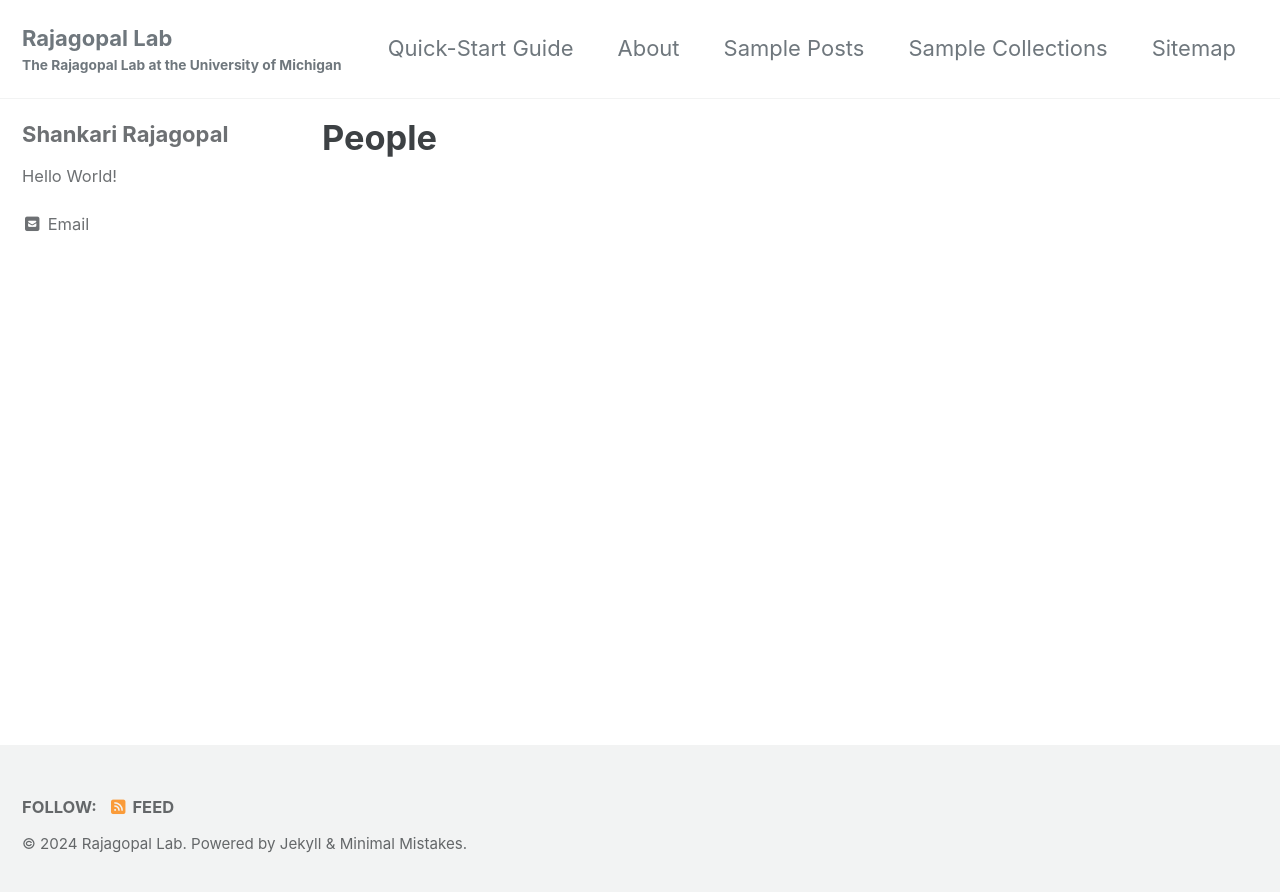
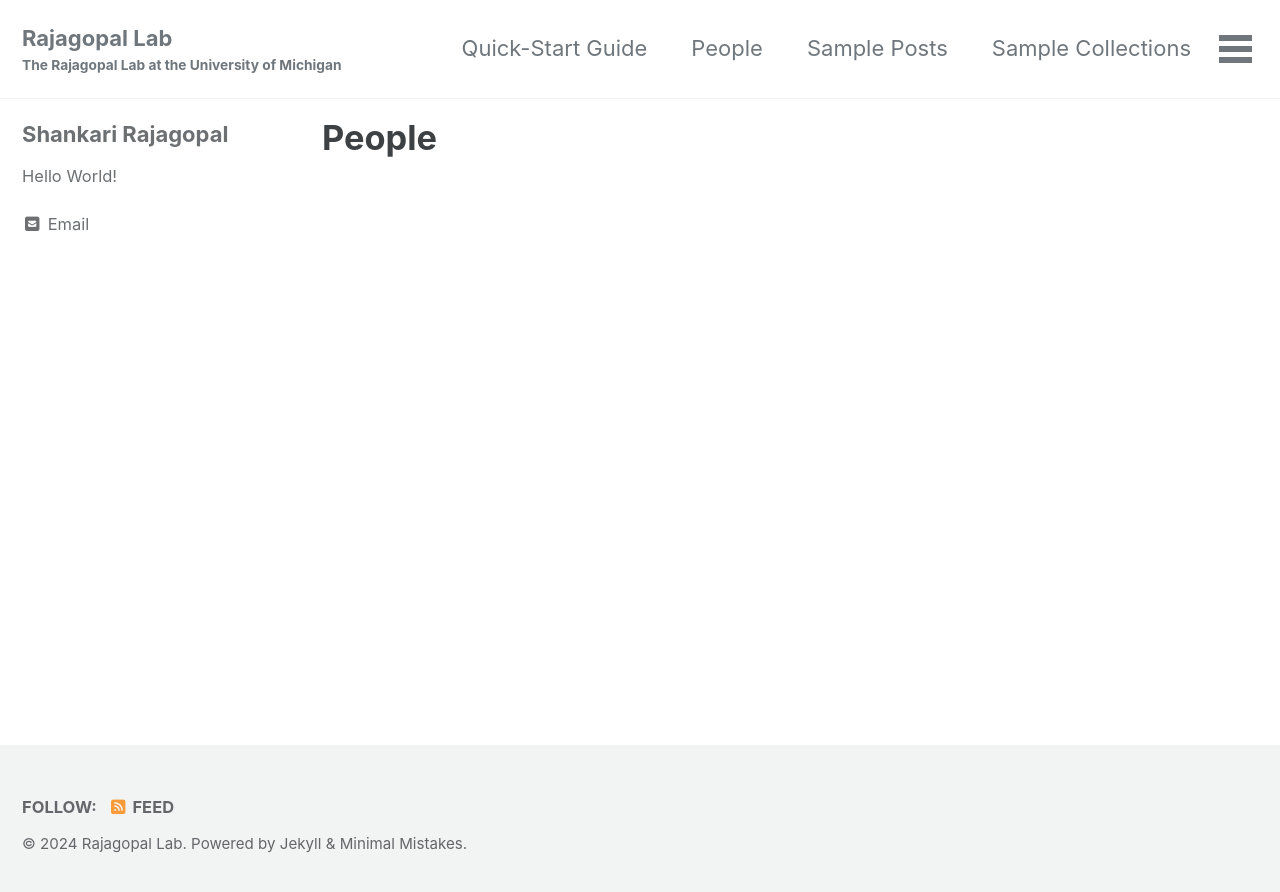
Before and after one commit to rajagopallab/rajagopallab.github.io, a Jekyll site: the page built from people.html, in a window 1280 px wide. Shown: the top 892 px of the page. Built offline with Jekyll 4.4.1, drawn with Linux system fonts in a browser that asks for light colours; cached includes are drawn as plain includes.

Commit message:
Update navigation.yml

```diff
--- a/_data/navigation.yml
+++ b/_data/navigation.yml
@@ -2,8 +2,8 @@
 main:
   - title: "Quick-Start Guide"
     url: https://mmistakes.github.io/minimal-mistakes/docs/quick-start-guide/
-  - title: "About"
-    url: https://mmistakes.github.io/minimal-mistakes/about/
+  - title: "People"
+    url: /people/
   - title: "Sample Posts"
     url: /year-archive/
   - title: "Sample Collections"
```
